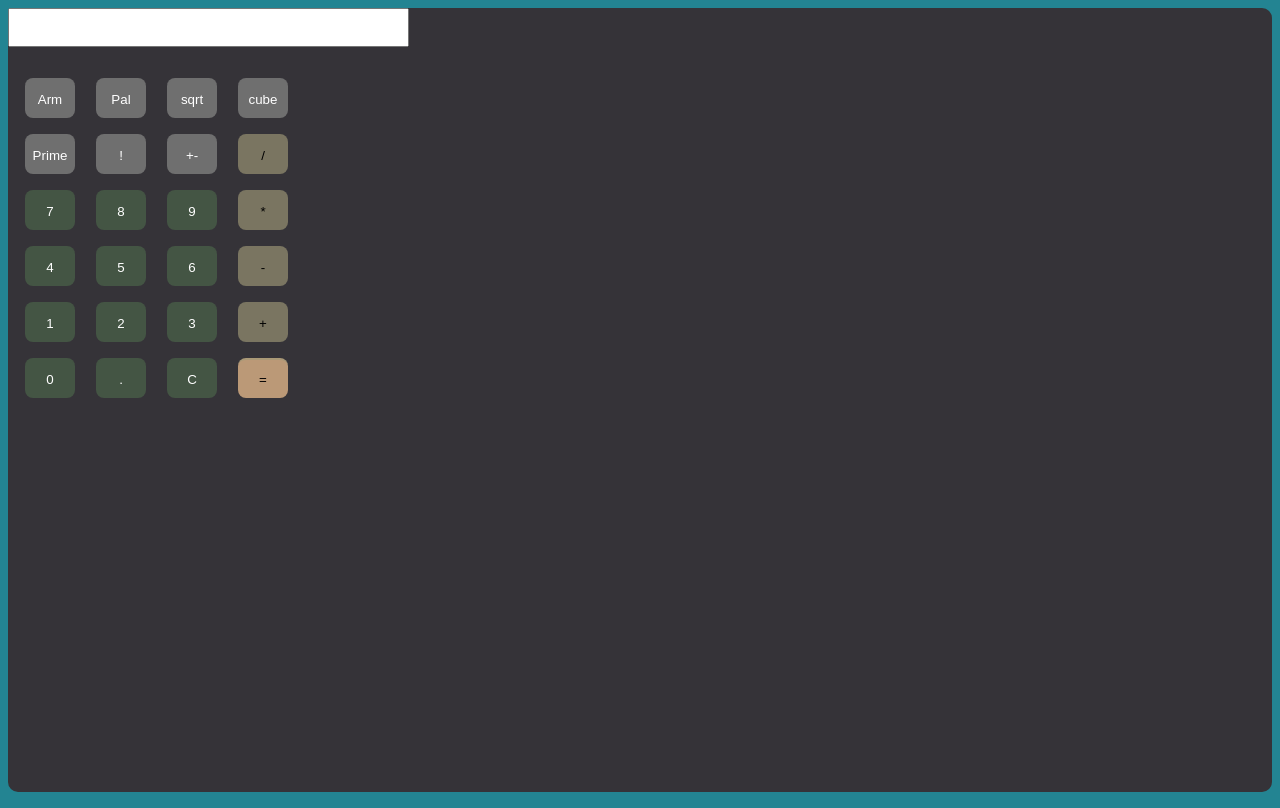
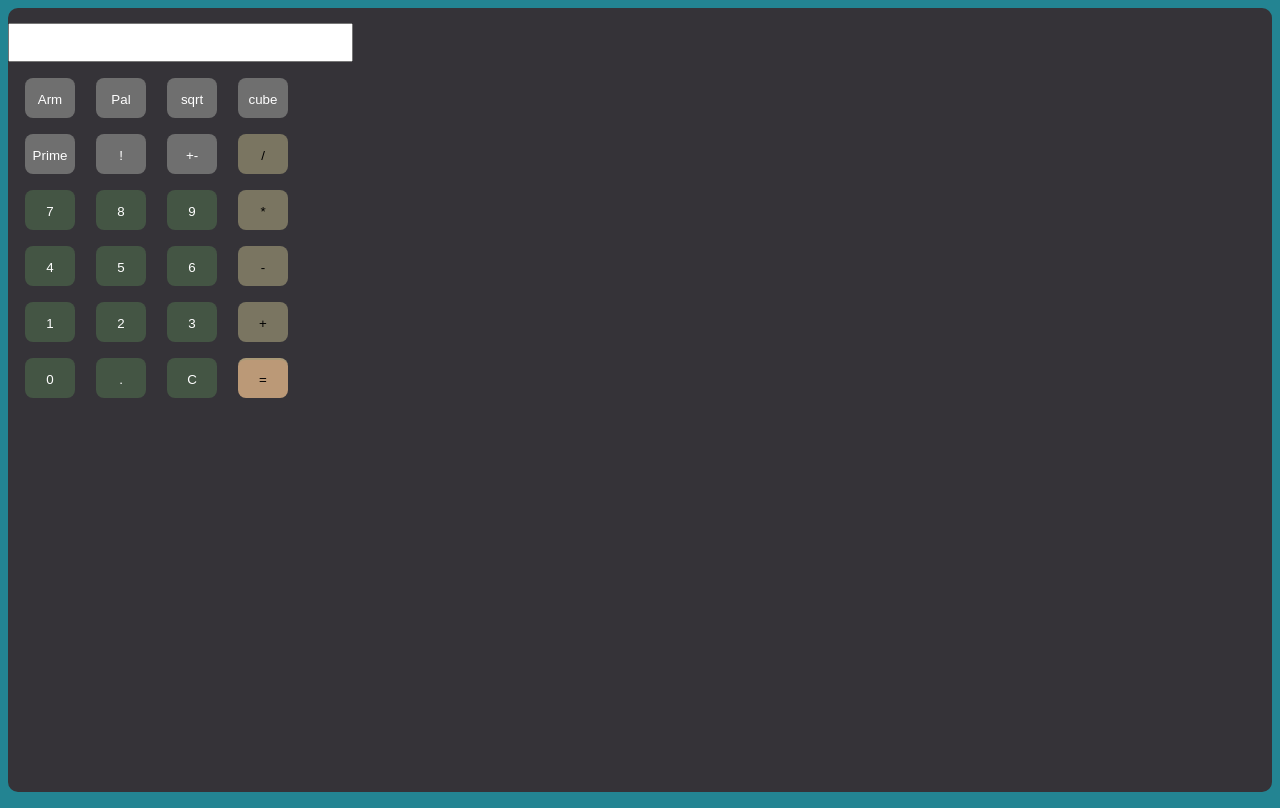
Before and after one commit to anistark/calculo, a plain HTML site: page www/index.html in a window 1280 px wide. Drawn offline with Linux system fonts and the light colour scheme.

Commit message:
submitted

```diff
--- a/www/index.html
+++ b/www/index.html
@@ -8,8 +8,11 @@
 <BODY>
 <form name = form1>
 <div class="box">
-        <div class="display"><input type="text"  name = t1 readonly size="45" style="padding: 10px;" id="d"></div>
+        <!--div class="display">
+        	<input type="text"  name = t1 readonly size="45" style="padding: 10px;" id="d">
+        </div-->
         <div class="keys">
+        	<input type="text"  name = t1 readonly size="38" style="padding: 10px;" id="d">
                 <p>
 				   <input type="button" class="button gray" value="Arm" name = barm onclick = arm(t1.value)>
 				   <input type="button" class="button gray" value="Pal" name = bpal onclick =pal(t1.value)>
```
Also changed, not shown: 1 other file.
